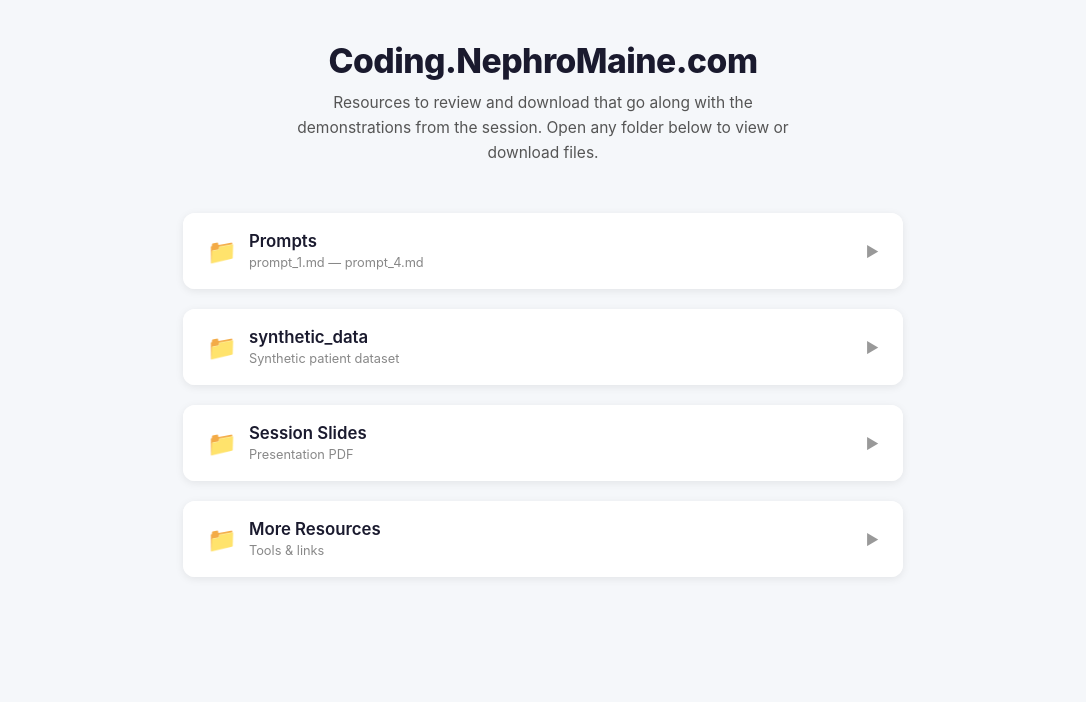
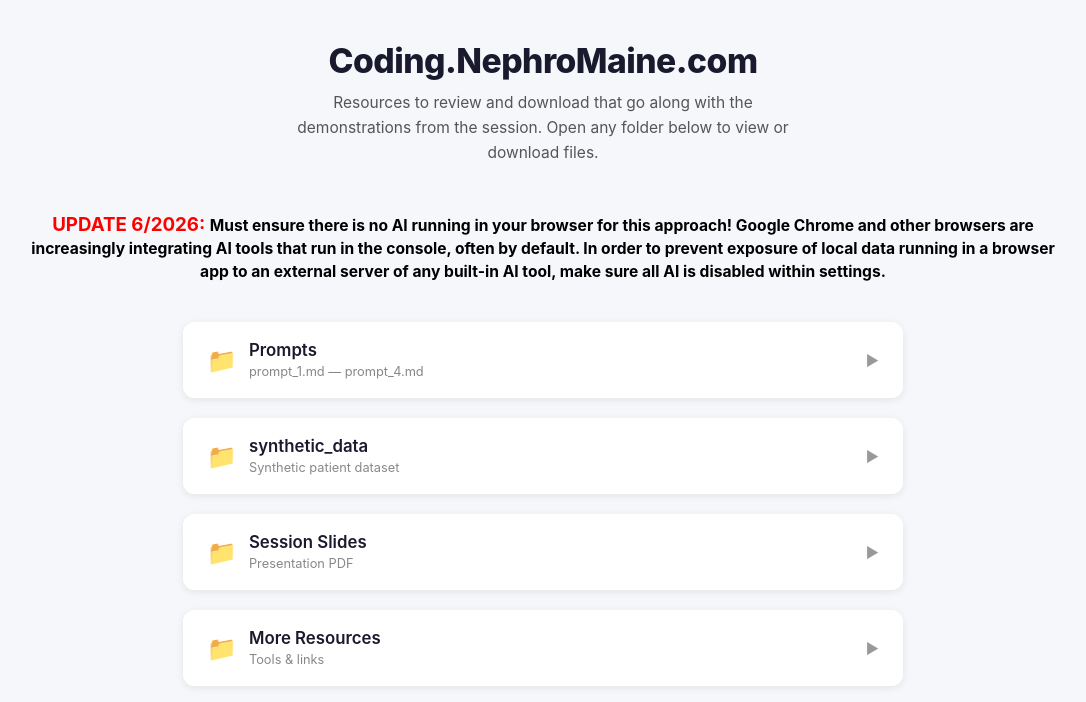
Before and after one commit to rmhayden/ai_coding_demo, a plain HTML site: page index.html in a window 1280 px wide. Shown: the whole page, without its empty margins (97-1183 px from the left). Drawn offline with Linux system fonts and the light colour scheme.

Commit message:
updated 6/2026 browser issue

```diff
--- a/index.html
+++ b/index.html
@@ -267,6 +267,16 @@
   <p>Resources to review and download that go along with the demonstrations from the session. Open any folder below to view or download files.</p>
 </header>
 
+<h3 style="text-align: center; color: red; margin-left: 100px; margin-right: 100px">UPDATE 6/2026: <small style="color: black">Must ensure there is no AI running in your browser for this approach! Google Chrome and other browsers are increasingly integrating AI tools that run in the console, often by default. In order to prevent exposure of local data running in a browser app to an external server of any built-in AI tool, make sure all AI is disabled within settings.</small></h4>
+
+  <br>
+  <br>
+
+</header>
+
+
+
+
 <div class="container">
 
   <!-- Prompts folder -->
```
Also changed, not shown: 1 other file.
